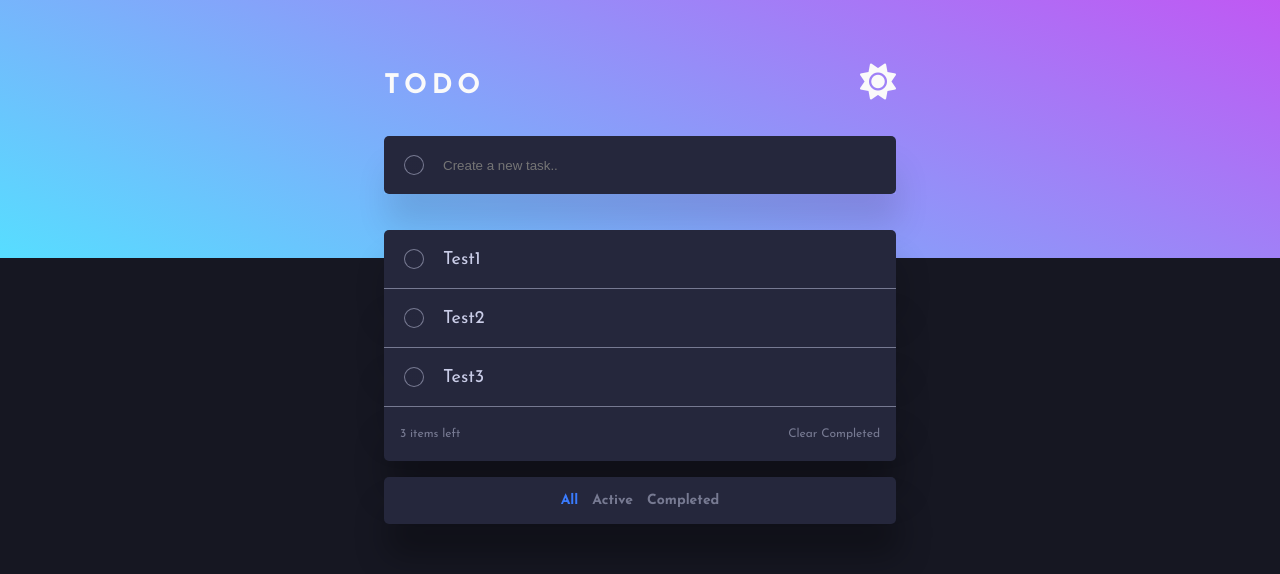
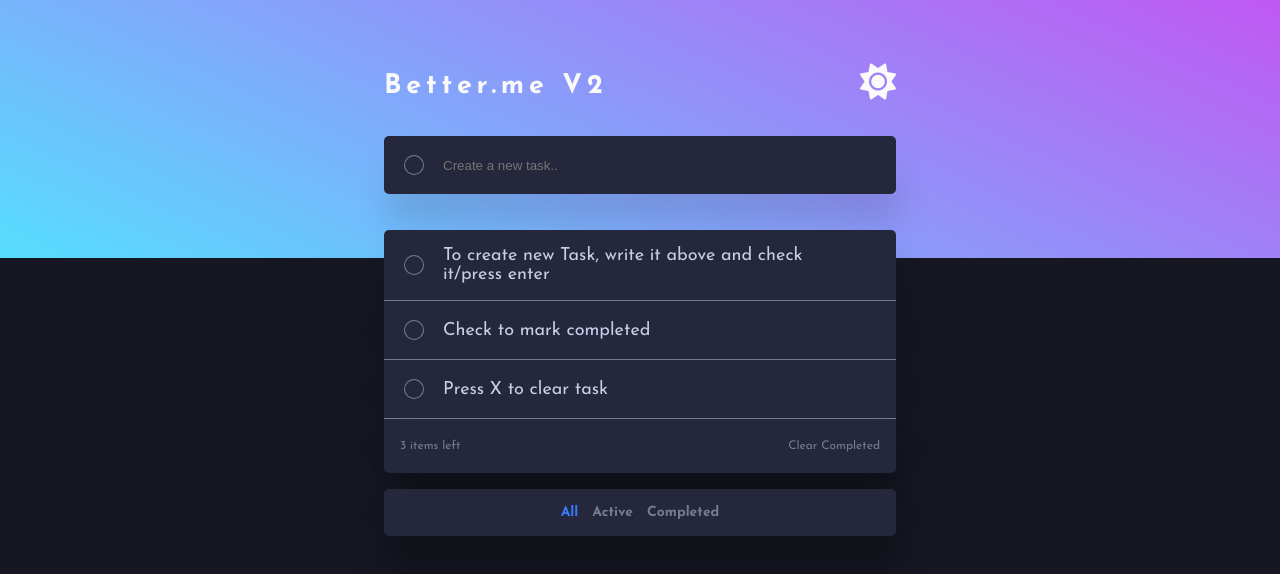
Before and after one commit to Utakato/better.meV2, a React (Create React App) app in the folder client/: page / in a window 1280 px wide. Shown: the top 574 px of the page. Built offline with nearby package versions, Linux system fonts and the light colour scheme.

Commit message:
Cleanup and minor changes/fixes

```diff
--- a/client/src/components/Header/index.jsx
+++ b/client/src/components/Header/index.jsx
@@ -6,7 +6,7 @@ const Header = () => {
     return (
         <section className="header">
             <div className="split">
-                <h1>TODO</h1>
+                <h1>Better.me V2</h1>
                 <DarkButton/>
             </div>
             <TaskInput />
--- a/client/src/components/Options/index.jsx
+++ b/client/src/components/Options/index.jsx
@@ -3,15 +3,17 @@ import { useSelector, useDispatch } from "react-redux"
 import * as actions from "../../actions/taskActions"
 const Options = () => {
     const dispatch = useDispatch()
+
     const taskStore = useSelector(state => state.task)
-    const tasksLeft = taskStore.filter(task => !task.completed)
+    const tasksActive = taskStore.filter(task => !task.completed)
     const tasksCompleted = taskStore.filter(task => task.completed && task )
+
     const handleClear = () => {
         dispatch(actions.removeTasks(tasksCompleted))
     }
     return (
         <div className="options">
-            <div>{tasksLeft.length} items left</div>
+            <div>{tasksActive.length} items left</div>
             <div className ="clickable" onClick={handleClear}>Clear Completed</div>
         </div>
     )
--- a/client/src/components/SortOptions/index.jsx
+++ b/client/src/components/SortOptions/index.jsx
@@ -11,9 +11,9 @@ const SortOptions = () => {
     return (
         <div className="sort-options">
             <div className="sort-card">
-                <div className={sortState == "all" ? "sort selected" : "sort"} id="all" onClick={handleClick}>All</div>
-                <div className={sortState == "active" ? "sort selected" : "sort"} id="active" onClick={handleClick}>Active</div>
-                <div className={sortState == "completed" ? "sort selected" : "sort"} id="completed" onClick={handleClick}>Completed</div>
+                <div className={sortState === "all" ? "sort selected" : "sort"} id="all" onClick={handleClick}>All</div>
+                <div className={sortState === "active" ? "sort selected" : "sort"} id="active" onClick={handleClick}>Active</div>
+                <div className={sortState === "completed" ? "sort selected" : "sort"} id="completed" onClick={handleClick}>Completed</div>
             </div>
         </div>
     )
--- a/client/src/components/Task/index.jsx
+++ b/client/src/components/Task/index.jsx
@@ -1,14 +1,18 @@
 import "./style.css"
-import { useState, useEffect } from "react"
+import { useState} from "react"
 import { useDispatch } from "react-redux"
 import * as actions from "../../actions/taskActions"
+
 const Task = ({name, completed}) => {
+    const dispatch = useDispatch()
+
     const [isShown, setIsShown] = useState(false)
     const [checked, setChecked] = useState(completed)
-    const dispatch = useDispatch()
+
     const handleDeleteClick = () => {
         dispatch(actions.removeTask(name)) // prob change name to id;
     }
+
     const handleChange = e => {
         setChecked(!checked)
         let task = {
@@ -17,6 +21,7 @@ const Task = ({name, completed}) => {
         }
         dispatch(actions.updateTask(task))
     }
+
     return (
         <div className={completed ? "card completed": "card"}
              onMouseEnter={() => setIsShown(true)}
@@ -24,7 +29,7 @@ const Task = ({name, completed}) => {
              >
             <input type="checkbox" onChange={handleChange} checked={checked}/>
             <div>{name}</div>
-            {isShown ? <i class="fas fa-times" onClick={handleDeleteClick}></i> : null}
+            {isShown ? <i className="fas fa-times" onClick={handleDeleteClick}></i> : null}
         </div>
     )
 }
--- a/client/src/features/task/index.js
+++ b/client/src/features/task/index.js
@@ -1,16 +1,16 @@
 const defTaskState = [
     {
-    content: "Test1",
+        content: "To create new Task, write it above and check it/press enter",
         completed: false,
     },
     {
-    content: "Test2",
+        content: "Check to mark completed",
         completed: false,
     },
     {
-    content: "Test3",
+        content: "Press X to clear task",
         completed: false,
-}
+    },
 ]
 
 const taskReducer = (state=defTaskState, action) => {
--- a/client/src/index.js
+++ b/client/src/index.js
@@ -1,12 +1,11 @@
 import React from 'react';
 import ReactDOM from 'react-dom';
+import { Provider } from "react-redux"
 import './index.css';
 import App from './App';
-import reportWebVitals from './reportWebVitals';
-import { Provider } from "react-redux"
 import store from "./store"
+
 ReactDOM.render(
-
   <React.StrictMode>
     <Provider store={store}>
       <App />
@@ -14,8 +13,3 @@ ReactDOM.render(
   </React.StrictMode>,
   document.getElementById('root')
 );
-
-// If you want to start measuring performance in your app, pass a function
-// to log results (for example: reportWebVitals(console.log))
-// or send to an analytics endpoint. Learn more: https://bit.ly/CRA-vitals
-reportWebVitals();
--- a/client/src/reportWebVitals.js
+++ /dev/null
@@ -1,13 +0,0 @@
-const reportWebVitals = onPerfEntry => {
-  if (onPerfEntry && onPerfEntry instanceof Function) {
-    import('web-vitals').then(({ getCLS, getFID, getFCP, getLCP, getTTFB }) => {
-      getCLS(onPerfEntry);
-      getFID(onPerfEntry);
-      getFCP(onPerfEntry);
-      getLCP(onPerfEntry);
-      getTTFB(onPerfEntry);
-    });
-  }
-};
-
-export default reportWebVitals;
```
Also changed, not shown: client/src/setupTests.js (deleted, +0 -5 lines), 1 other file (tests, documents, lock files or other folders). Lines whose indentation alone changed are shown as unchanged.
